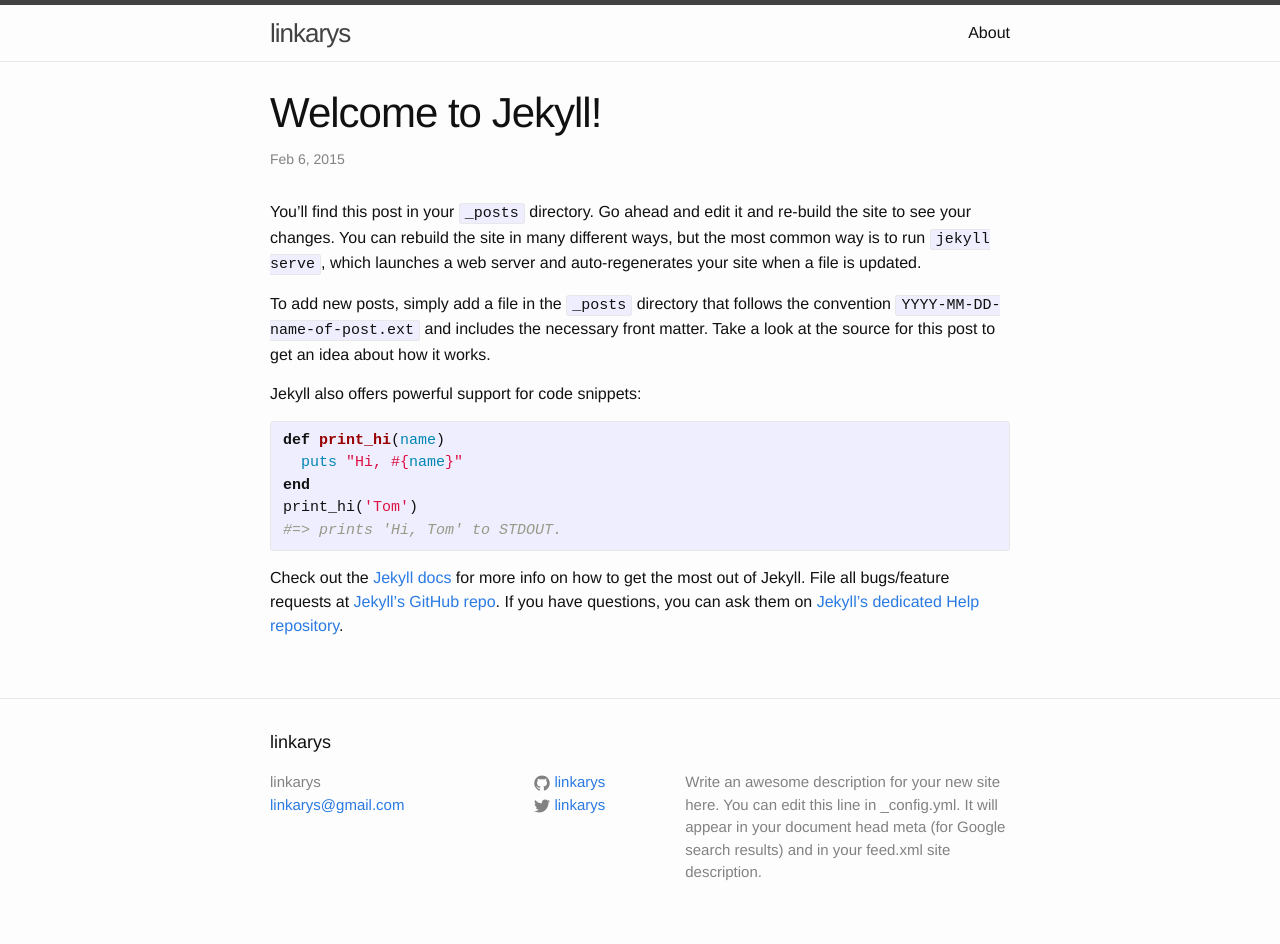
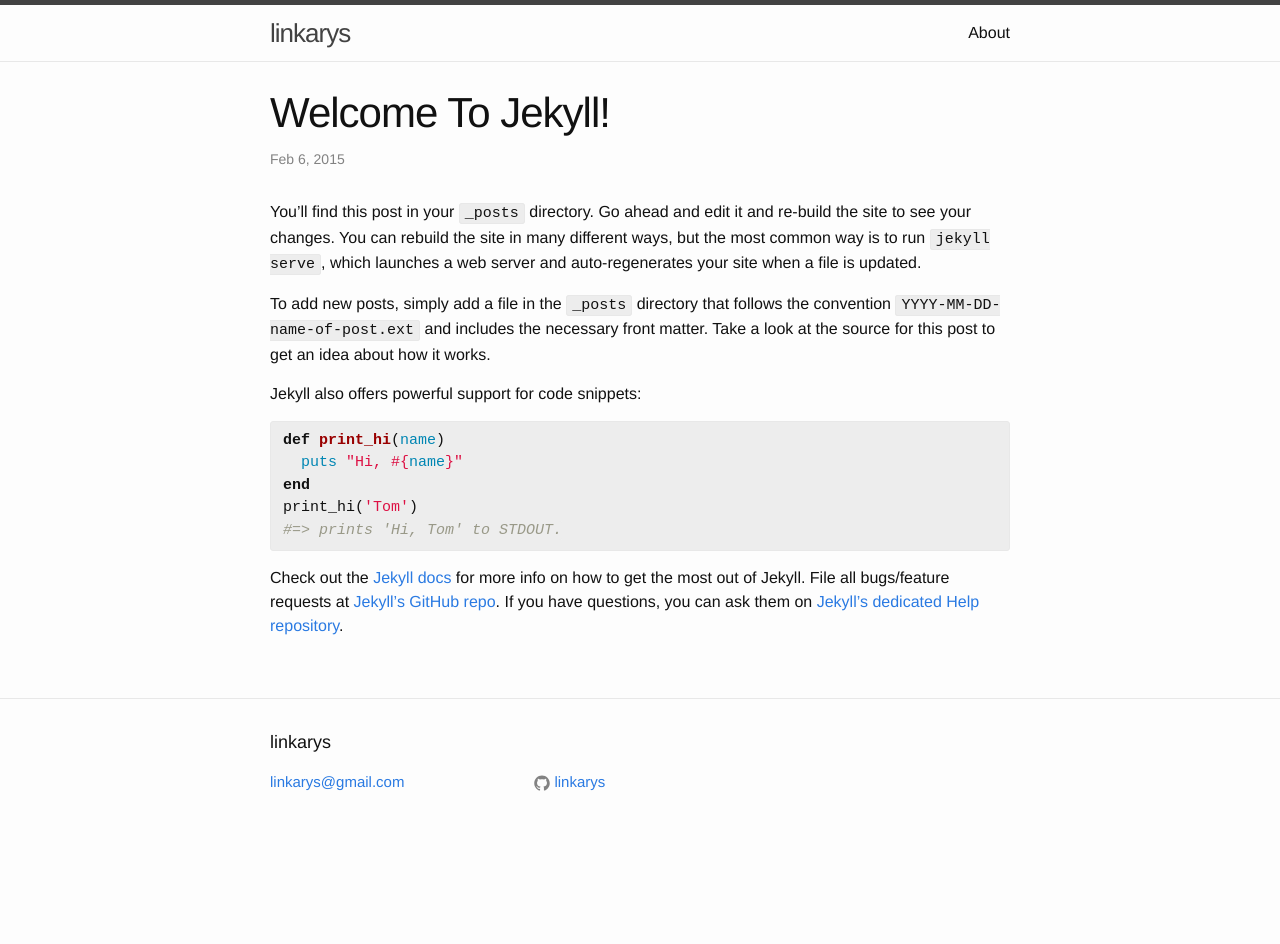
Before and after one commit to linkarys/linkarys.github.io, a Jekyll site: the page built from _posts/2015-02-06-welcome-to-jekyll.markdown, in a window 1280 px wide. Built offline with Jekyll 4.4.1, drawn with Linux system fonts in a browser that asks for light colours; after the commit the page ends 900 px from its top, so only the background shows below that.

Commit message:
styles update

```diff
--- a/_config.yml
+++ b/_config.yml
@@ -1,13 +1,9 @@
 # Site settings
 title: linkarys
 email: linkarys@gmail.com
-description: > # this means to ignore newlines until "baseurl:"
-  Write an awesome description for your new site here. You can edit this
-  line in _config.yml. It will appear in your document head meta (for
-  Google search results) and in your feed.xml site description.
-baseurl: "http://linkarys.github.io/" # the subpath of your site, e.g. /blog/
-url: "http://linkarys.github.io/" # the base hostname & protocol for your site
-twitter_username: linkarys
+description: > # Hi, nice to see you.
+# baseurl: "http://linkarys.github.io/" # the subpath of your site, e.g. /blog/
+# url: "http://linkarys.github.io/" # the base hostname & protocol for your site
 github_username:  linkarys
 
 # Build settings
--- a/_includes/footer.html
+++ b/_includes/footer.html
@@ -7,7 +7,6 @@
     <div class="footer-col-wrapper">
       <div class="footer-col  footer-col-1">
         <ul class="contact-list">
-          <li>{{ site.title }}</li>
           <li><a href="mailto:{{ site.email }}">{{ site.email }}</a></li>
         </ul>
       </div>
--- a/_sass/_base.scss
+++ b/_sass/_base.scss
@@ -130,7 +130,7 @@
     font-size: 15px;
     border: 1px solid $grey-color-light;
     border-radius: 3px;
-    background-color: #eef;
+    background-color: #ededed;
 }
 
 code {
--- a/_sass/_layout.scss
+++ b/_sass/_layout.scss
@@ -201,7 +201,7 @@
     font-size: 42px;
     letter-spacing: -1px;
     line-height: 1;
-
+    text-transform: capitalize;
     @include media-query($on-laptop) {
         font-size: 36px;
     }
```
